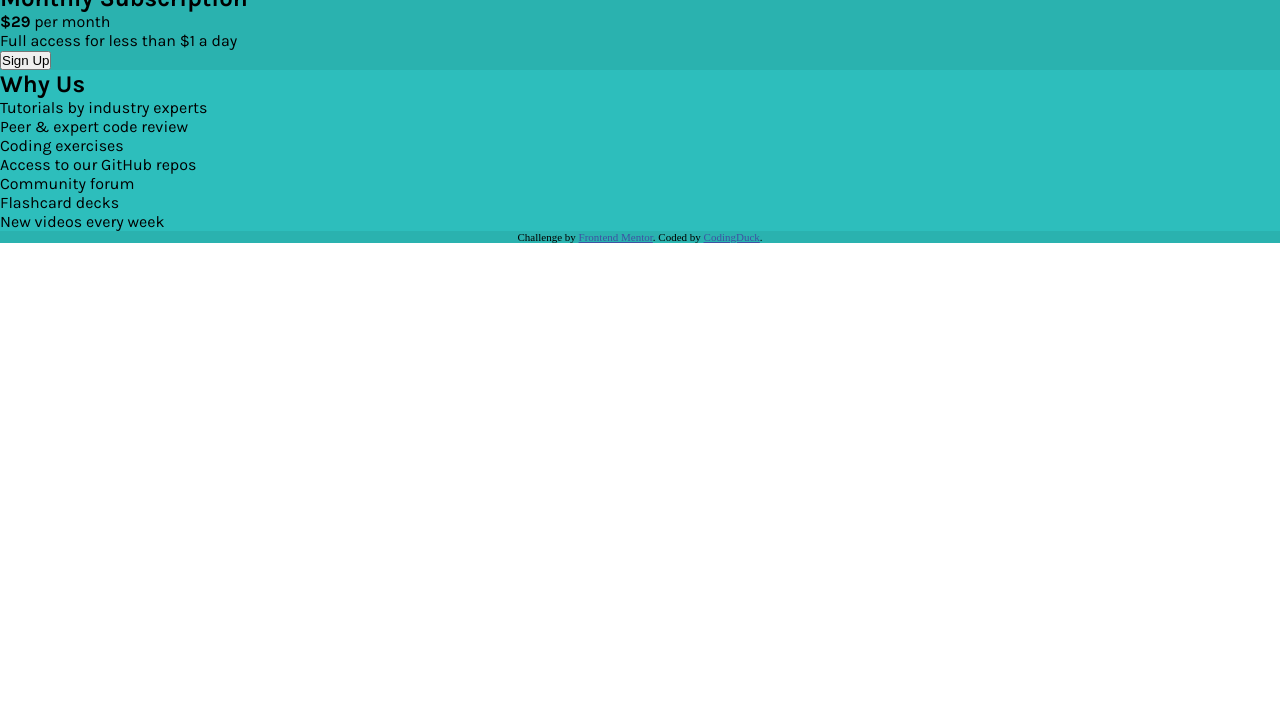
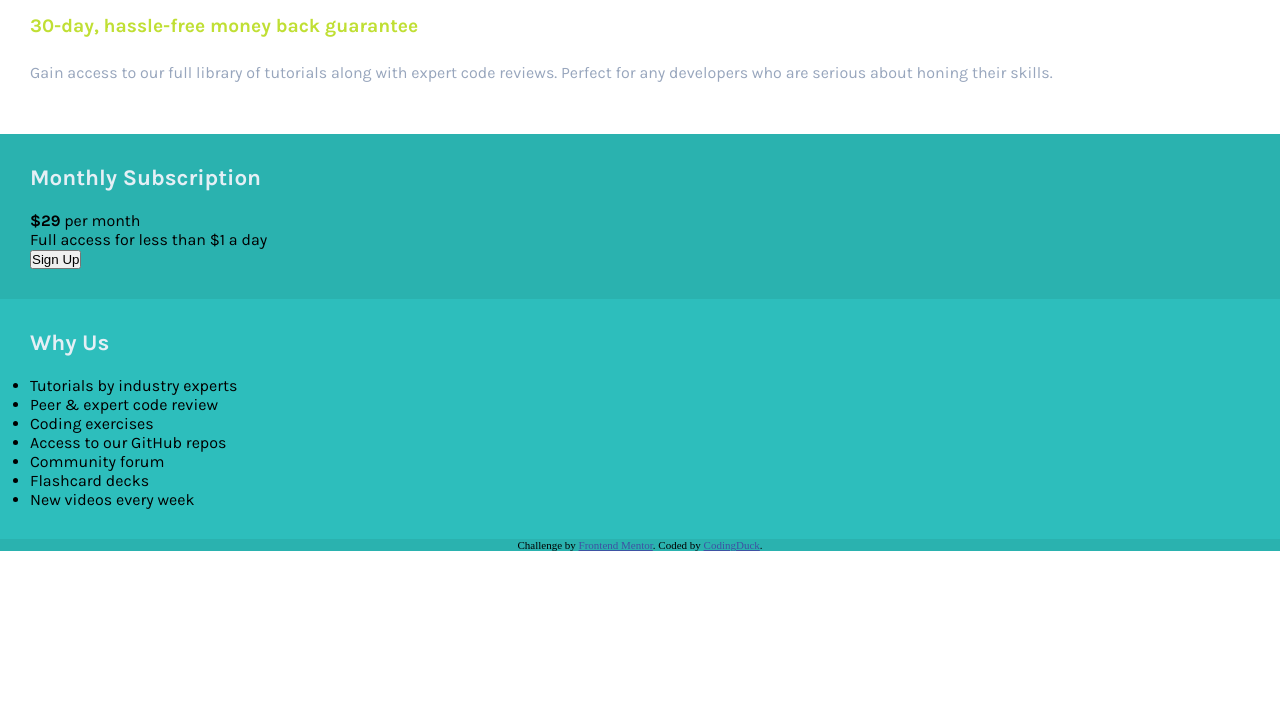
Before and after one commit to KaskaS-O/single-price-grid-component, a plain HTML site: page index.html in a window 1280 px wide. Shown: the part 85-800 px from the top of the page. Drawn offline with Linux system fonts and the light colour scheme.

Commit message:
update hader section  and title element styles

```diff
--- a/sass/style.scss
+++ b/sass/style.scss
@@ -7,8 +7,36 @@
     font-size: 16px;
 }
 
+section {
+    padding: 30px;
+}
+
+.title {
+    margin: 10px 0 30px;
+    font-size: 1.6rem;
+    color: $bgc-main;
+
+    &--section {
+        margin-bottom: 20px;
+        font-size: 1.4rem;
+        color: $font-light;
+    }
+}
+
 .header {
+    margin-bottom: 15px;
 
+    &__subtitle {
+        margin-bottom: 20px;
+        font-size: 1.2rem;
+        line-height: 120%;
+        color: $bgc-btn;
+    }
+
+    &__description {
+        color: $font-dark;
+        line-height: 200%;
+    }
 }
 
 .offer {
```
Also changed, not shown: css/style.css.
